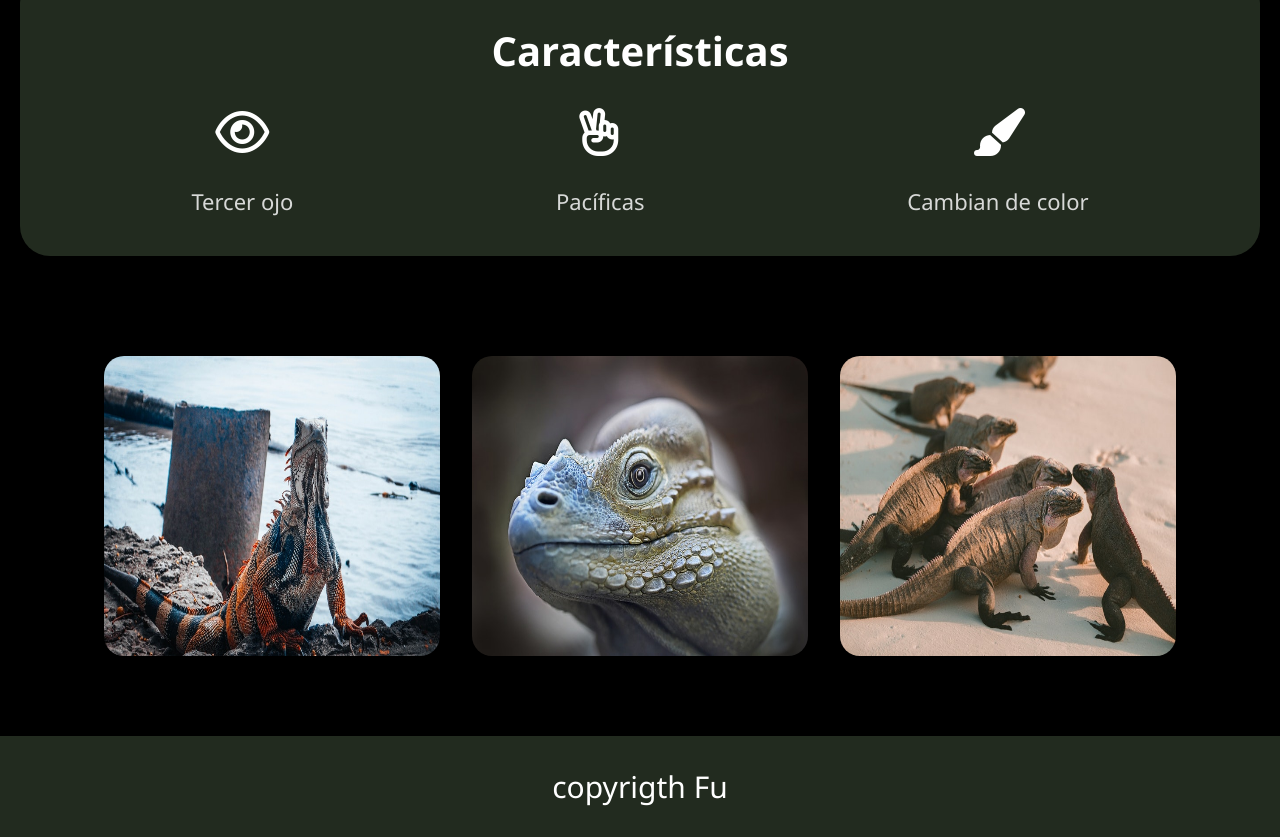
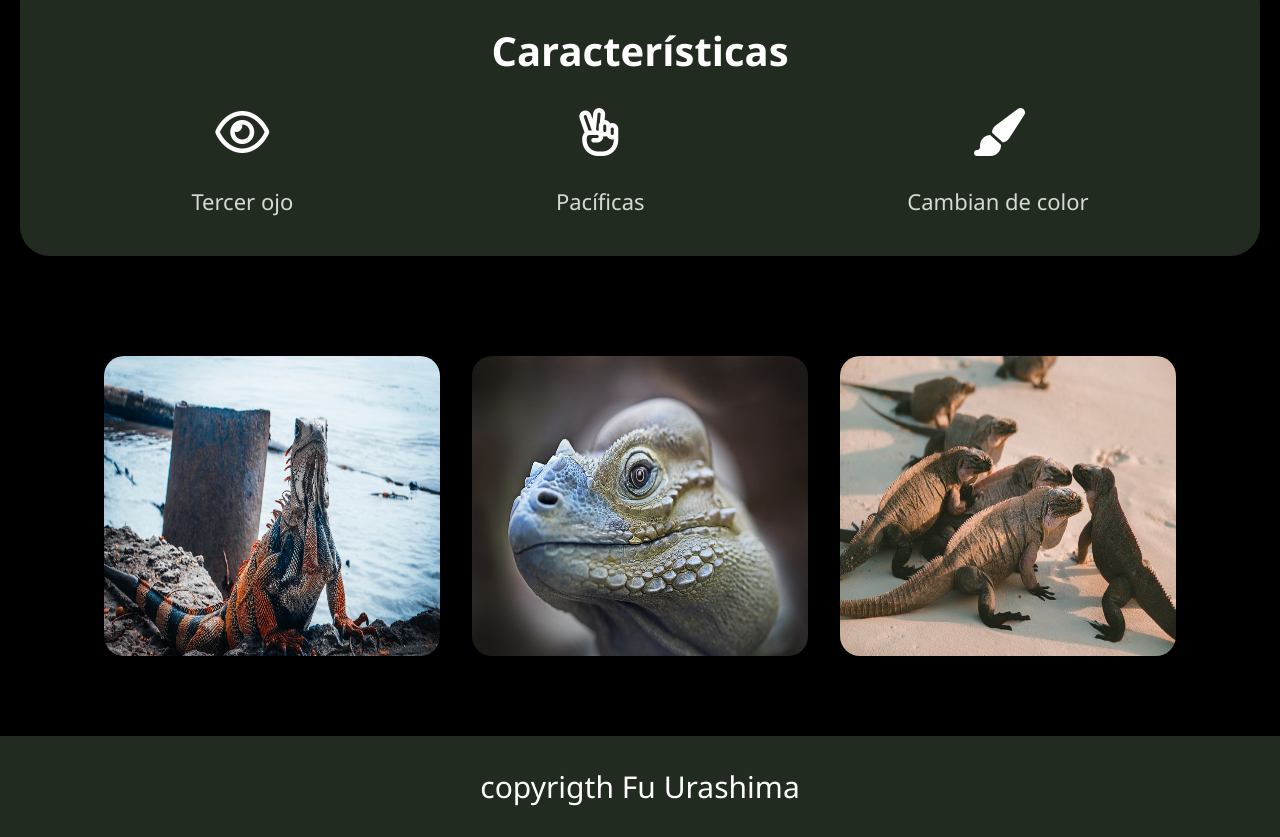
Before and after one commit to alexarayar/fuurashima.github.io, a plain HTML site: page index.html in a window 1280 px wide. Shown: the part 1170-2007 px from the top of the page. Drawn offline with Linux system fonts and the light colour scheme.

Commit message:
cambios en otra rama footer

```diff
--- a/index.html
+++ b/index.html
@@ -55,7 +55,7 @@
     </div>
 
     <footer>
-        <p> copyrigth Fu</p>
+        <p> copyrigth Fu Urashima</p>
     </footer>
 
 </body>
```
